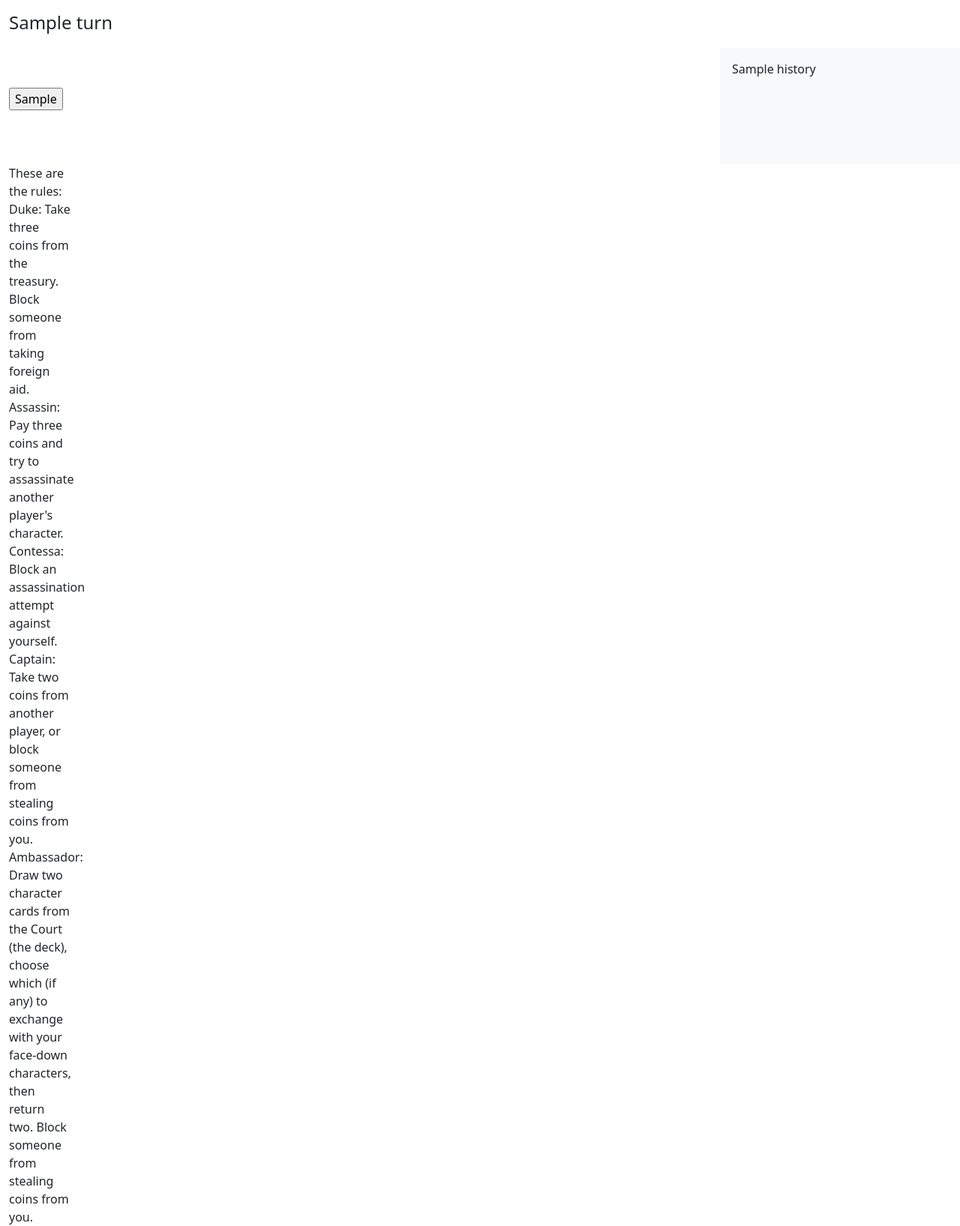
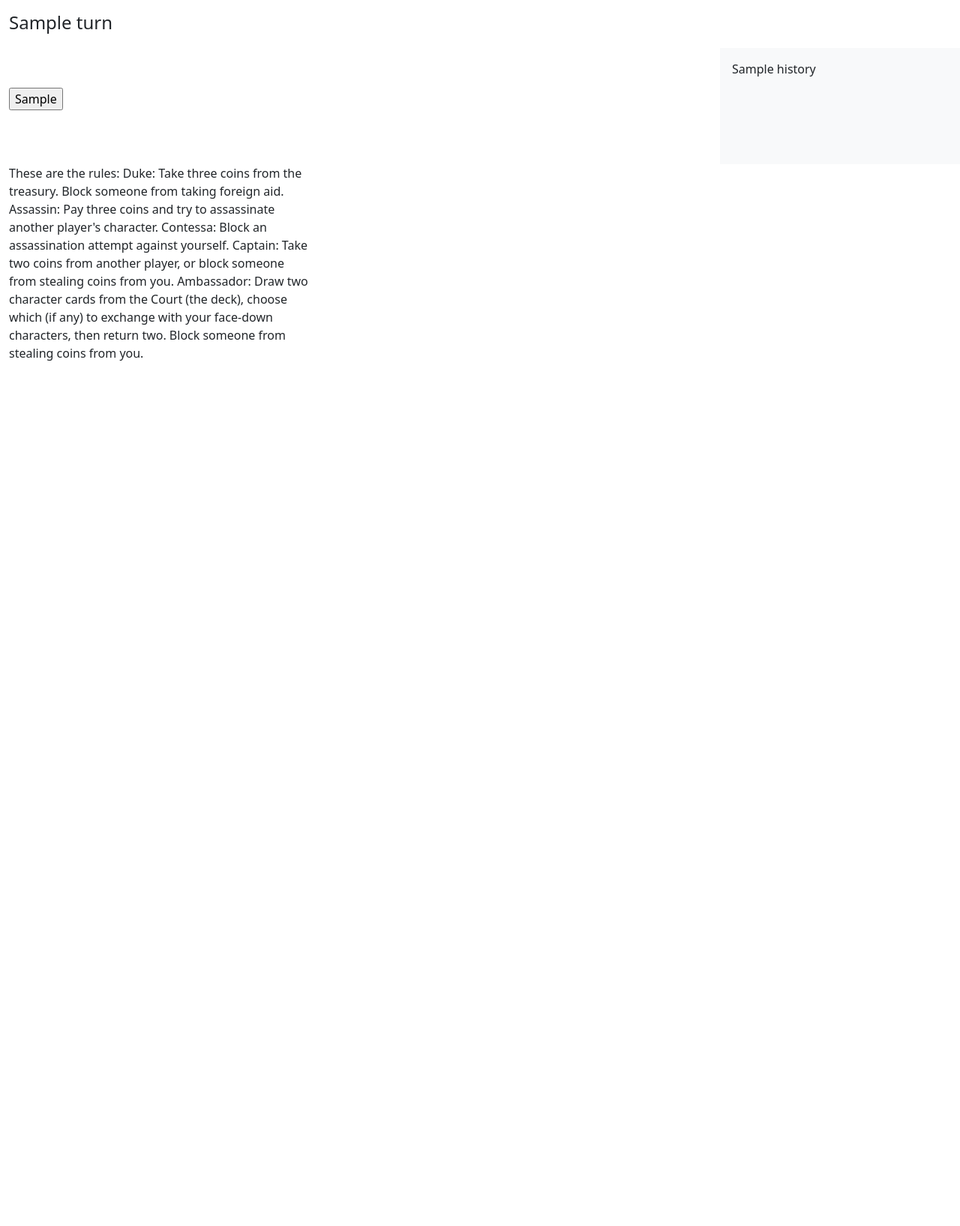
Before and after one commit to lkadin/coup_htmx, a FastAPI app: template templates/htmx_user_generic.html in a window 1280 px wide. Shown: the whole page at 75% size. After the commit the page ends 481 px from the top, so only its background shows below. Run offline with FastAPI, Linux system fonts and the light colour scheme; the template is opened without the code that fills it: most values are stand-ins (such as "Sample title", 1, 10 or a date in 2020); some libraries are stand-ins or nearby versions.

Commit message:
change col size for rules

```diff
--- a/templates/rules.html
+++ b/templates/rules.html
@@ -1,4 +1,4 @@
-<div class="col-1" id="rules">
+<div class="col-4" id="rules">
     These are the rules:
 
     Duke: Take three coins from the treasury. Block someone from taking foreign aid.
```
